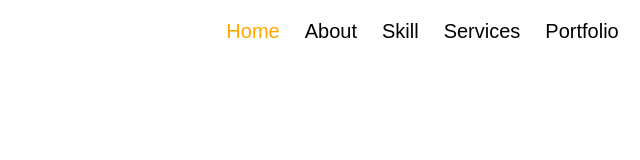
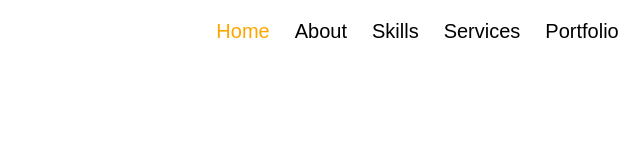
Before and after one commit to Thankgod222/TGNETWORK-FRONTEND-PORTFOLIO, a plain HTML site: page index.html in a window 1280 px wide. Shown: the full height of the page, 463-1103 px from the left. Drawn offline with nearby package versions, Linux system fonts and the light colour scheme.

Commit message:
back to work

```diff
--- a/index.html
+++ b/index.html
@@ -34,7 +34,7 @@
                     About
                 </div>
                 <div class="Navbar__Link">
-                    Skill
+                    Skills
                 </div>
                 <div class="Navbar__Link">
                     Services
```
